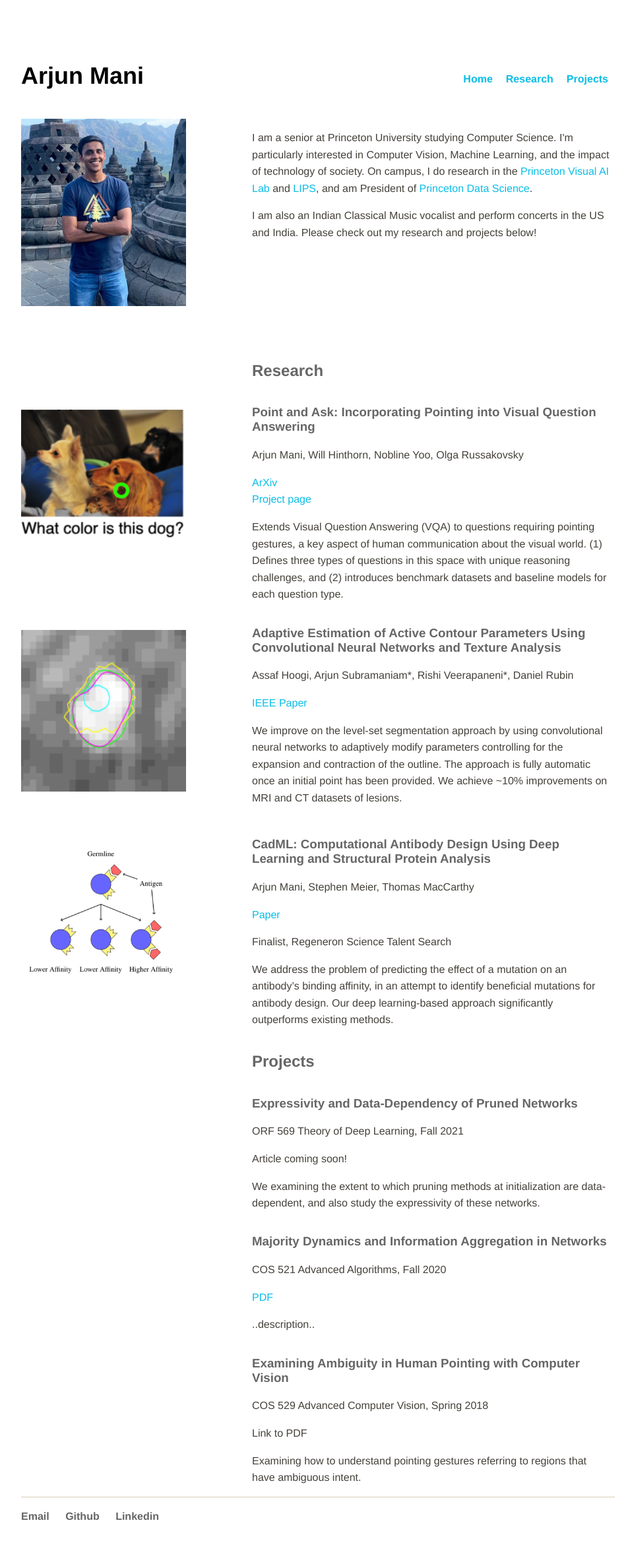
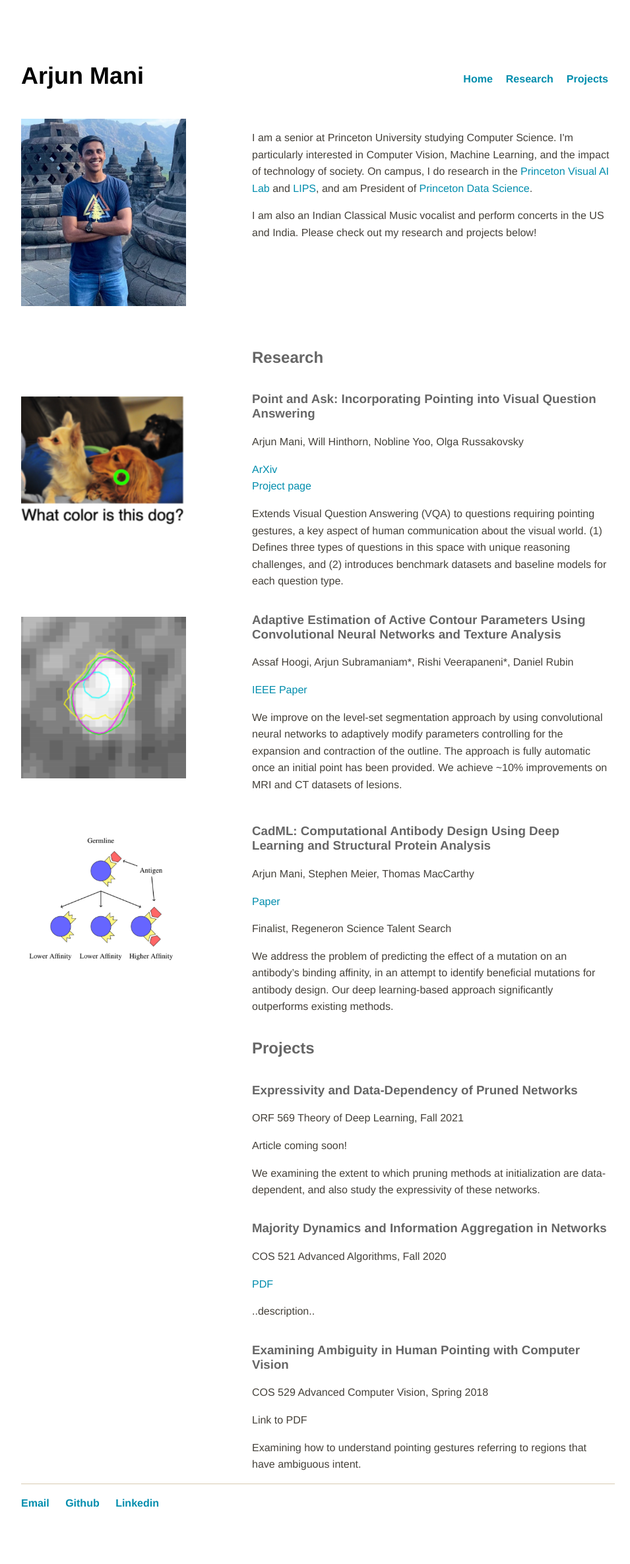
Before and after one commit to arjun-mani/arjun-mani.github.io, a Jekyll site: the page built from index.html, in a window 1280 px wide. Shown: the whole page at 66% size, without its empty margins (160-1115 px from the left). Built offline with Jekyll 4.4.1, drawn with Linux system fonts in a browser that asks for light colours.

Commit message:
Update main.css

```diff
--- a/css/main.css
+++ b/css/main.css
@@ -34,7 +34,7 @@ body {
 }
 
 img.left {
-  padding: 0px 100px 60px 0;
+  padding: 0px 100px 40px 0;
   width: 250px;
   margin-left: auto;
   margin-right: auto;
@@ -52,11 +52,11 @@ footer ul li {
   margin-right: 20px;
 }
 footer a {
-  color: #666666;
+  color: #008dad;
 }
 a {
   text-decoration: none;
-  color: #09bde6;
+  color: #008dad;
 }
 a:hover {
   text-decoration: none;
```
